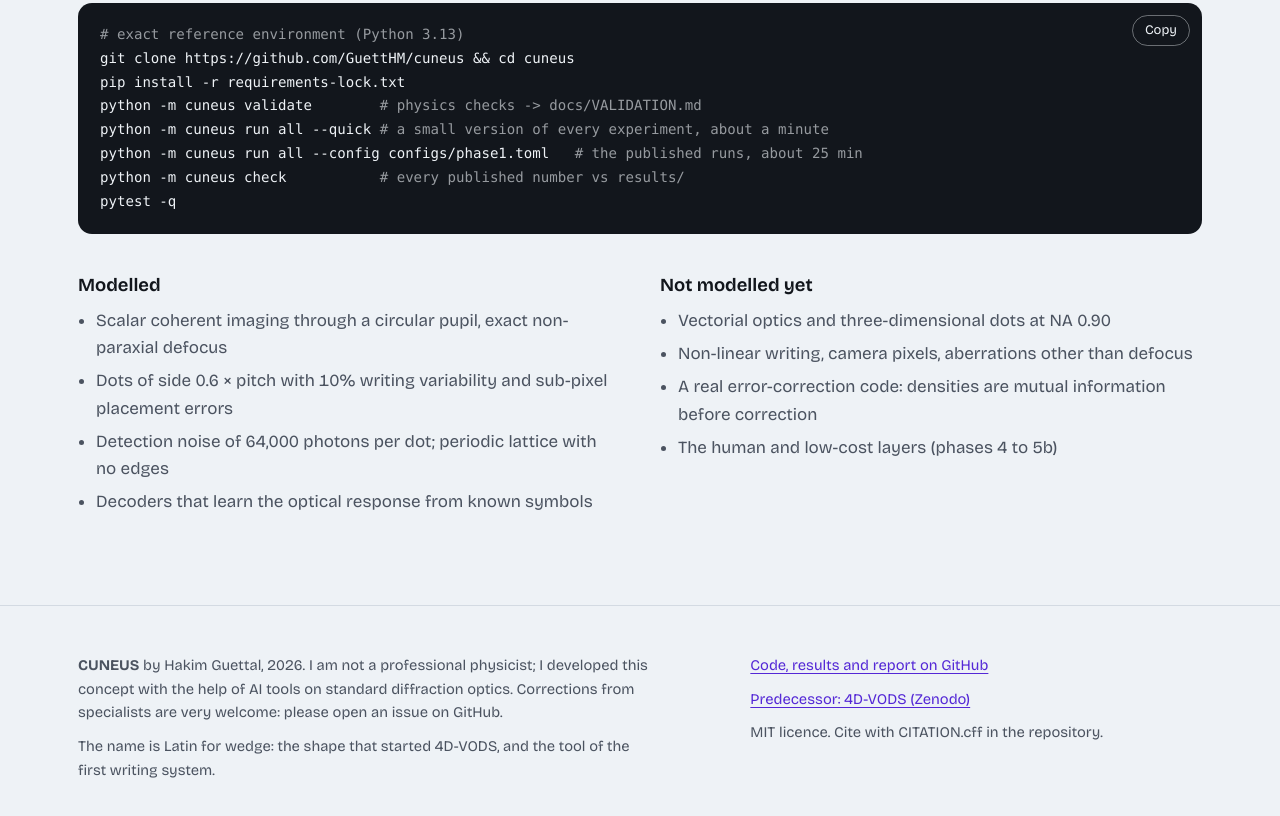
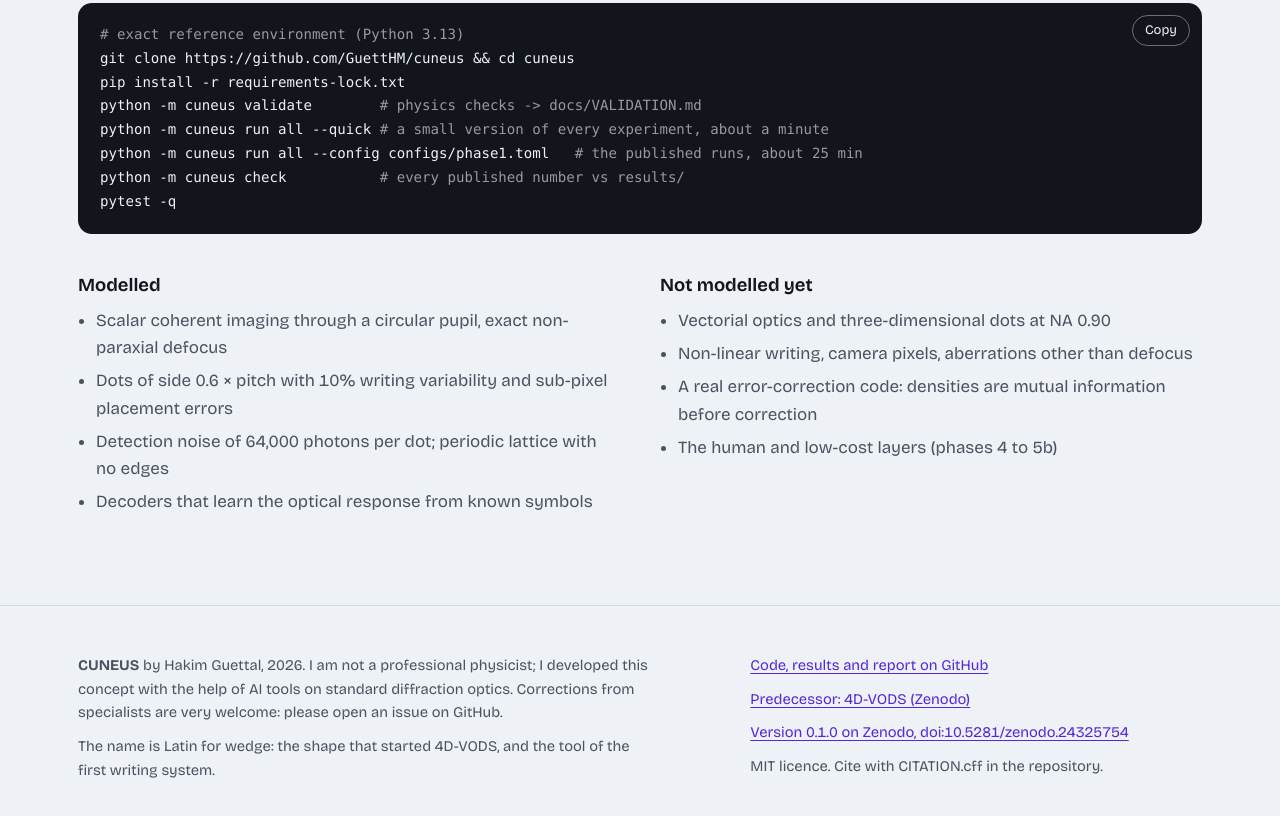
Before and after one commit to Guett-HM/cuneus, a plain HTML site: page index.html in a window 1280 px wide. Shown: the part 7552-8368 px from the top of the page. Drawn offline with nearby package versions, Linux system fonts and the light colour scheme.

Commit message:
Add the Zenodo DOI of version 0.1.0

```diff
--- a/index.html
+++ b/index.html
@@ -473,6 +473,7 @@ pytest -q</pre>
     <div>
       <p><a href="https://github.com/GuettHM/cuneus">Code, results and report on GitHub</a></p>
       <p><a href="https://doi.org/10.5281/zenodo.24268721">Predecessor: 4D-VODS (Zenodo)</a></p>
+      <p><a href="https://doi.org/10.5281/zenodo.24325754">Version 0.1.0 on Zenodo, doi:10.5281/zenodo.24325754</a></p>
       <p>MIT licence. Cite with CITATION.cff in the repository.</p>
     </div>
   </div>
```
Also changed, not shown: 3 other files.
